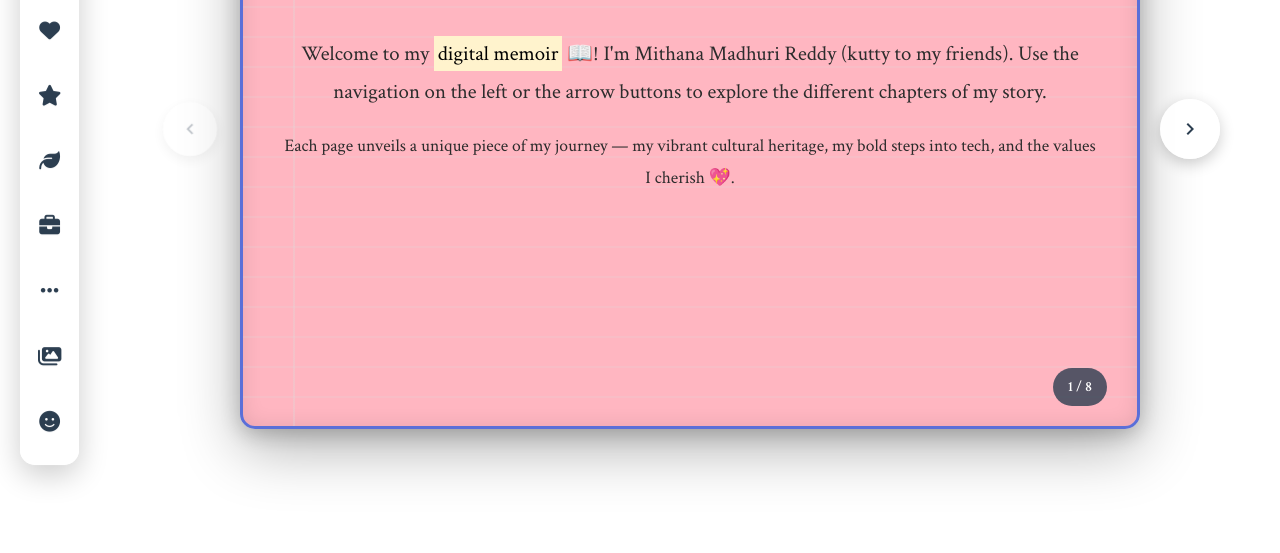
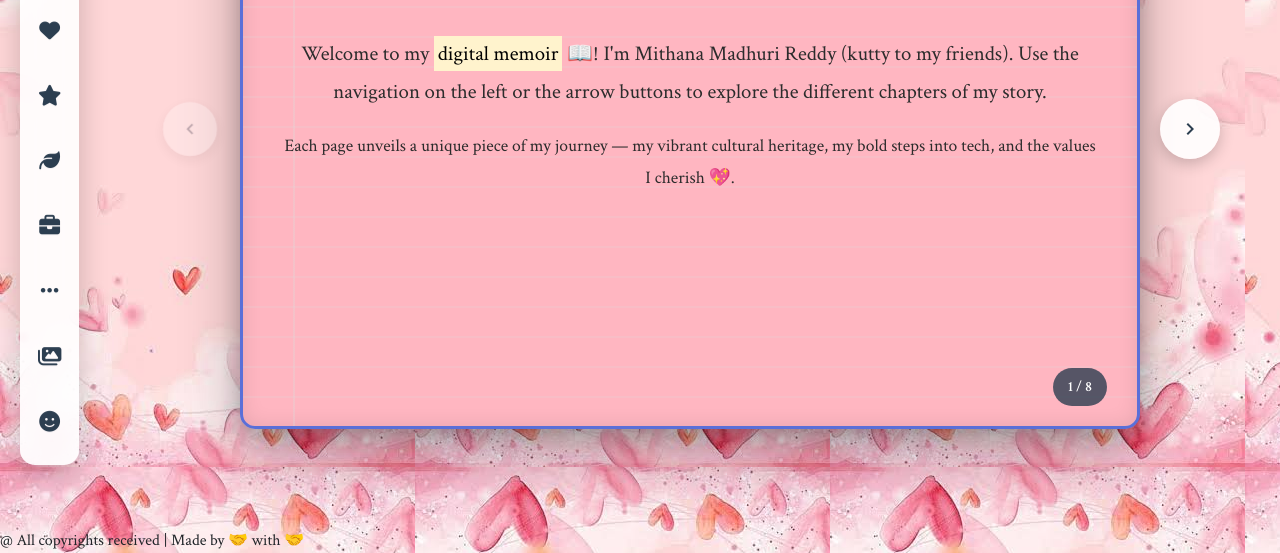
Before and after one commit to phanikumar-SHARMA/Friendporto, a plain HTML site: page index.html in a window 1280 px wide. Shown: the part 271-824 px from the top of the page. Before the commit the page ends 800 px from the top, so only its background shows below. Drawn offline with nearby package versions, Linux system fonts and the light colour scheme.

Commit message:
Update index.html

```diff
--- a/index.html
+++ b/index.html
@@ -20,7 +20,7 @@
     }
 
     body {
-        background-image:url('113.png');
+        background-image:url('images (1).jpeg');
         font-family: 'Crimson Text', serif;
         min-height: 100vh;
         overflow-x: hidden;
@@ -655,7 +655,7 @@
         </div>
     </div>
 </div>
-
+<footer>@ All copyrights received | Made by 🤝 with 🤝</footer>
 <!-- jQuery -->
 <script src="https://code.jquery.com/jquery-3.6.0.min.js"></script>
 <script src = "script.js"></script>
```
